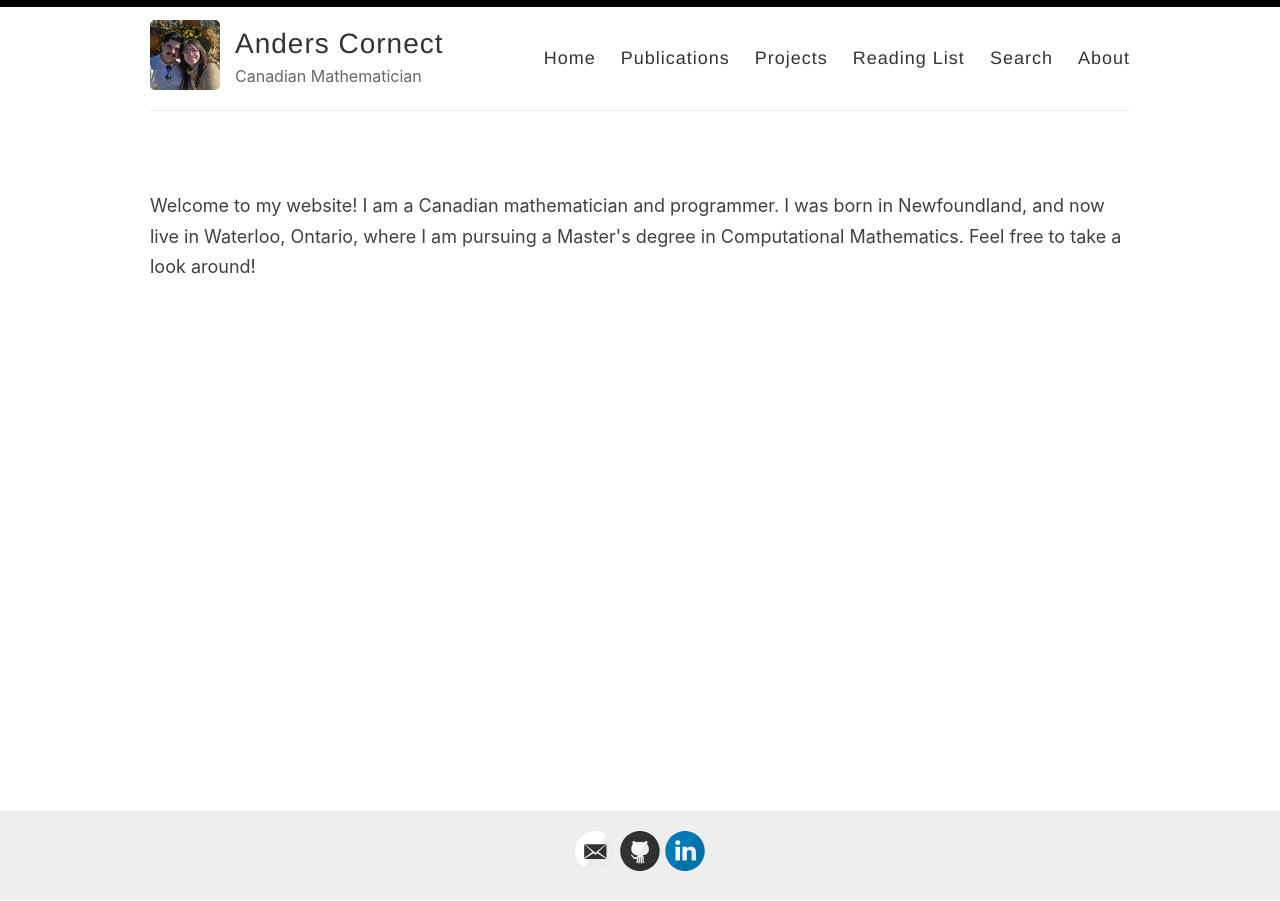
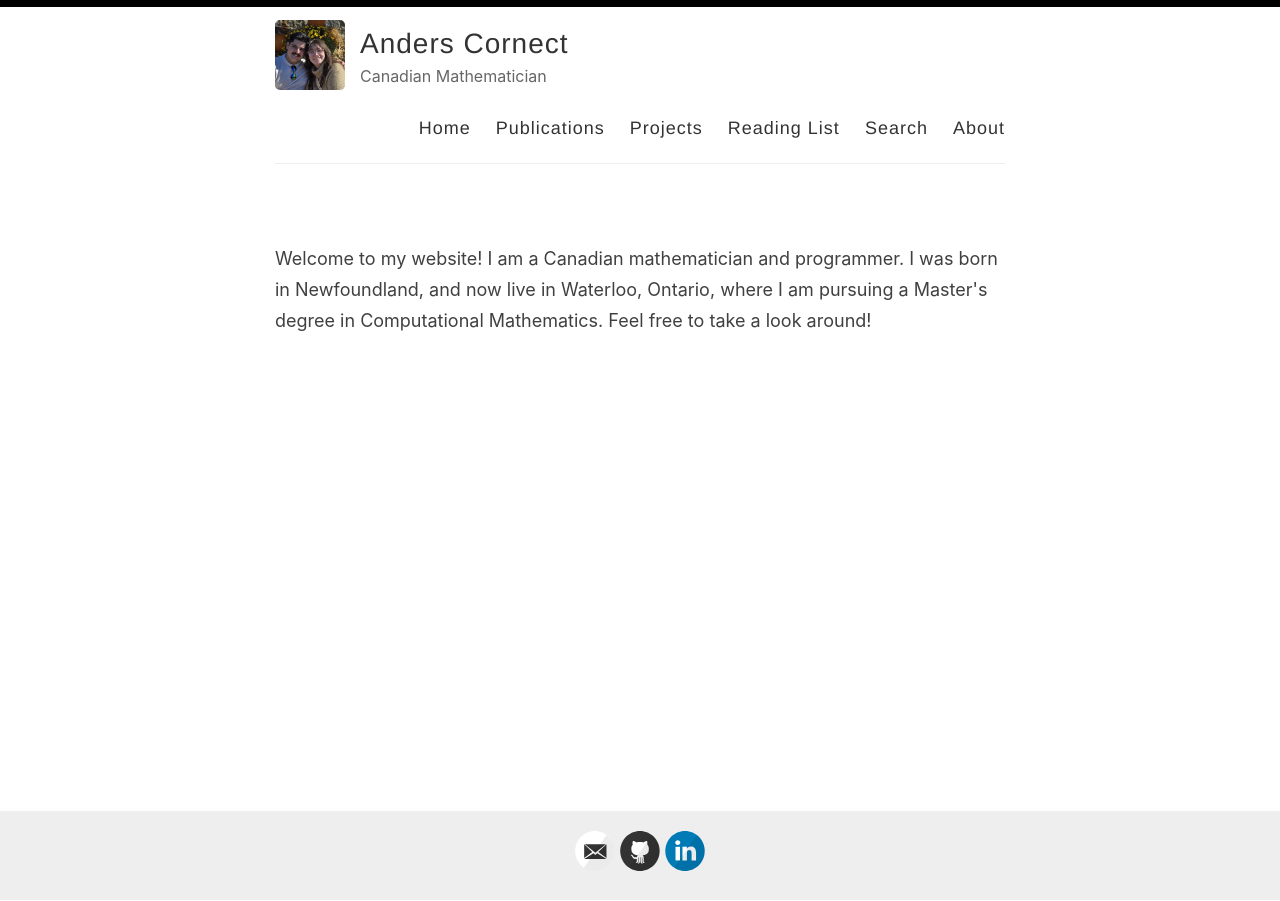
Before and after one commit to And-ers/And-ers.github.io, a Jekyll site: the page built from index.html, in a window 1280 px wide. Built offline with Jekyll 4.4.1, drawn with Linux system fonts in a browser that asks for light colours; the list of posts is cut into pages by our own code.

Commit message:
modified:   assets/style.scss

```diff
--- a/assets/style.scss
+++ b/assets/style.scss
@@ -30,7 +30,7 @@ body {
 
 .container {
   margin: 0 auto;
-  max-width: 1000px;
+  max-width: 750px;
   padding: 0 10px;
   width: 100%;
 }
```
